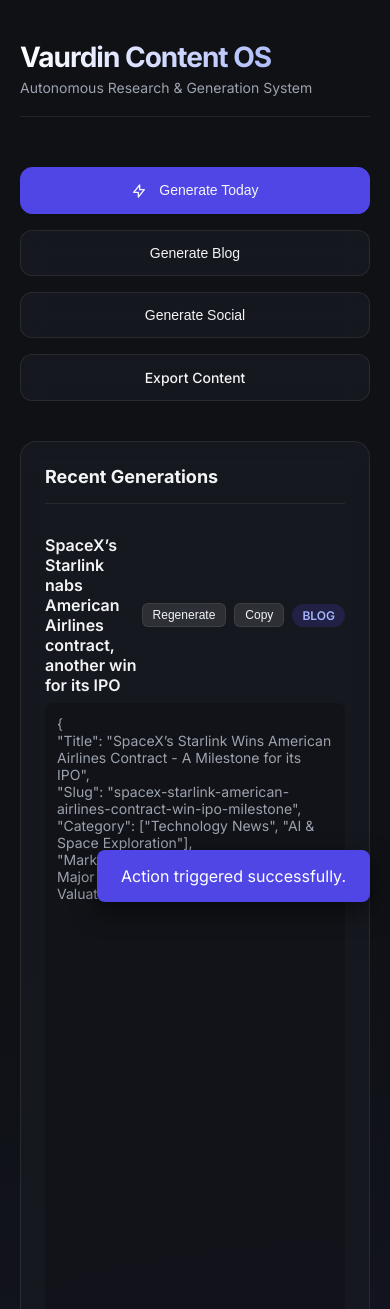
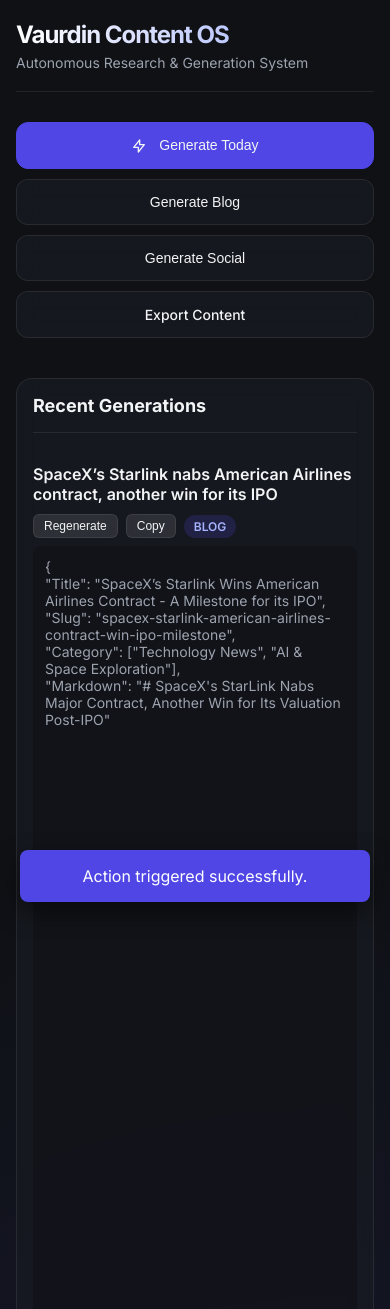
Before and after one commit to vaurdin-official/Vaurdin_contentAI, a Flask app: page / in a window 390 px wide. Shown: the top 1309 px of the page. Run offline with Flask 3, Linux system fonts and the light colour scheme; data comes from the database, SQL or seed files in the repository; some libraries are stand-ins or nearby versions.

Commit message:
fix: move vercel config and mobile optimizations to root

```diff
--- a/dashboard/templates/index.html
+++ b/dashboard/templates/index.html
@@ -179,6 +179,16 @@
             transform: translateY(0);
         }
 
+        /* Mobile Optimization */
+        @media (max-width: 640px) {
+            .container { padding: 20px 16px; }
+            header { flex-direction: column; align-items: flex-start; gap: 10px; margin-bottom: 30px; }
+            .brand h1 { font-size: 24px; }
+            .controls { grid-template-columns: 1fr; gap: 10px; }
+            .history-section { padding: 16px; }
+            .item-header { flex-direction: column; align-items: flex-start; gap: 10px; }
+            .notification { left: 20px; right: 20px; text-align: center; }
+        }
     </style>
 </head>
 <body>
--- a/generator/blog.py
+++ b/generator/blog.py
@@ -59,7 +59,10 @@ Output JSON format ONLY: {{"title": "...", "slug": "...", "category": "...", "ma
             # Save to JSON file
             date_str = datetime.now().strftime("%Y-%m-%d")
             filename = f"{date_str}-{topic.replace(' ', '-').lower()}-blog.json"
-            filepath = os.path.join(os.path.dirname(__file__), '..', 'storage', 'blogs', filename)
+            if os.environ.get('VERCEL') == '1':
+                filepath = os.path.join('/tmp', 'blogs', filename)
+            else:
+                filepath = os.path.join(os.path.dirname(__file__), '..', 'storage', 'blogs', filename)
 
             os.makedirs(os.path.dirname(filepath), exist_ok=True)
             with open(filepath, 'w', encoding='utf-8') as f:
--- a/generator/social.py
+++ b/generator/social.py
@@ -65,7 +65,10 @@ Platform Rules:
             # Save to JSON file
             date_str = datetime.now().strftime("%Y-%m-%d")
             filename = f"{date_str}-{topic.replace(' ', '-').lower()}-{platform.lower()}.json"
-            filepath = os.path.join(os.path.dirname(__file__), '..', 'storage', 'posts', filename)
+            if os.environ.get('VERCEL') == '1':
+                filepath = os.path.join('/tmp', 'posts', filename)
+            else:
+                filepath = os.path.join(os.path.dirname(__file__), '..', 'storage', 'posts', filename)
 
             os.makedirs(os.path.dirname(filepath), exist_ok=True)
             with open(filepath, 'w', encoding='utf-8') as f:
--- /dev/null
+++ b/requirements.txt
@@ -0,0 +1,2 @@
+Flask==3.0.0
+requests==2.31.0
```
Also changed, not shown: api/index.py (added, +12 -0 lines), storage/db.py, vercel.json (added).
